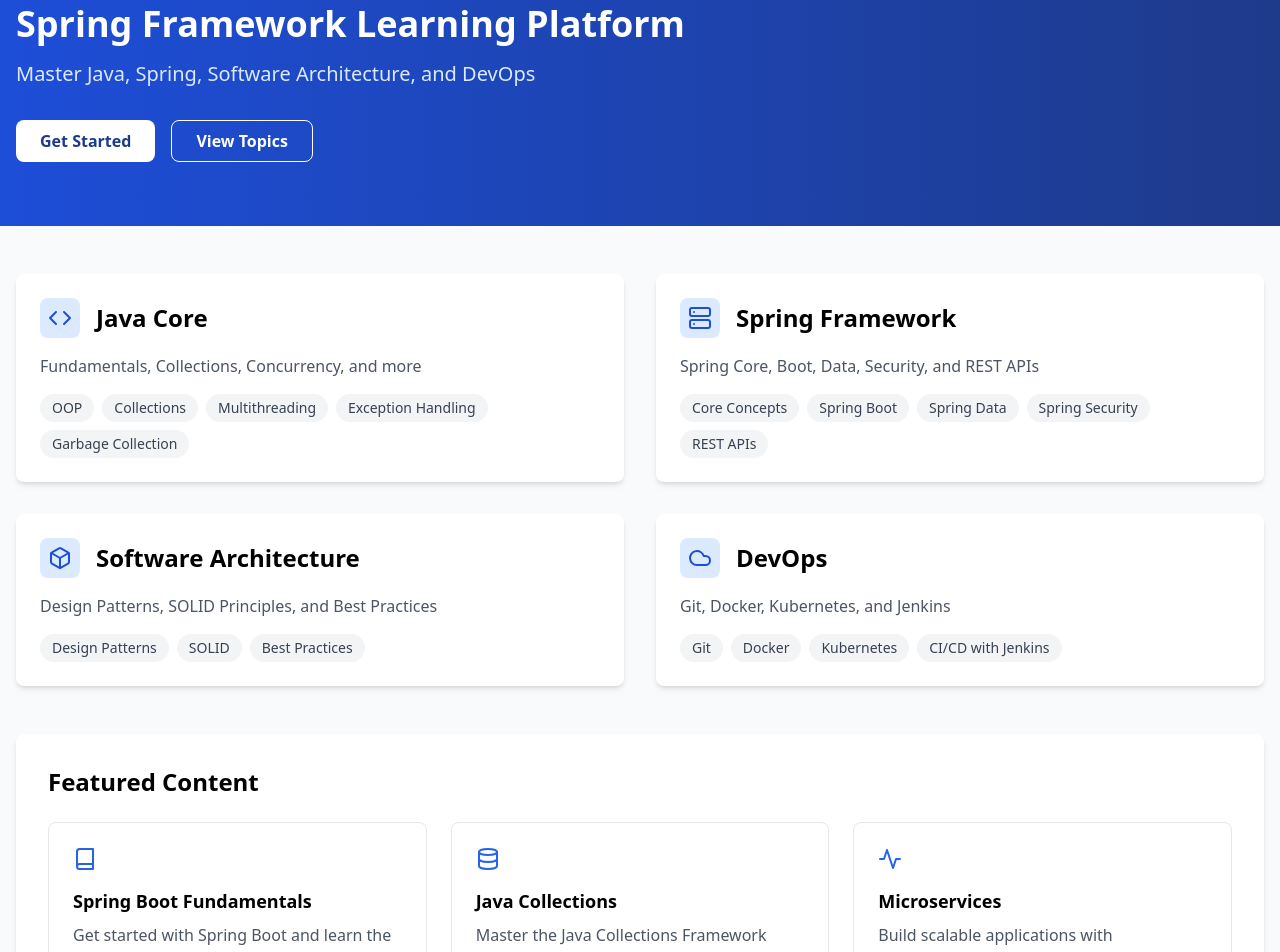
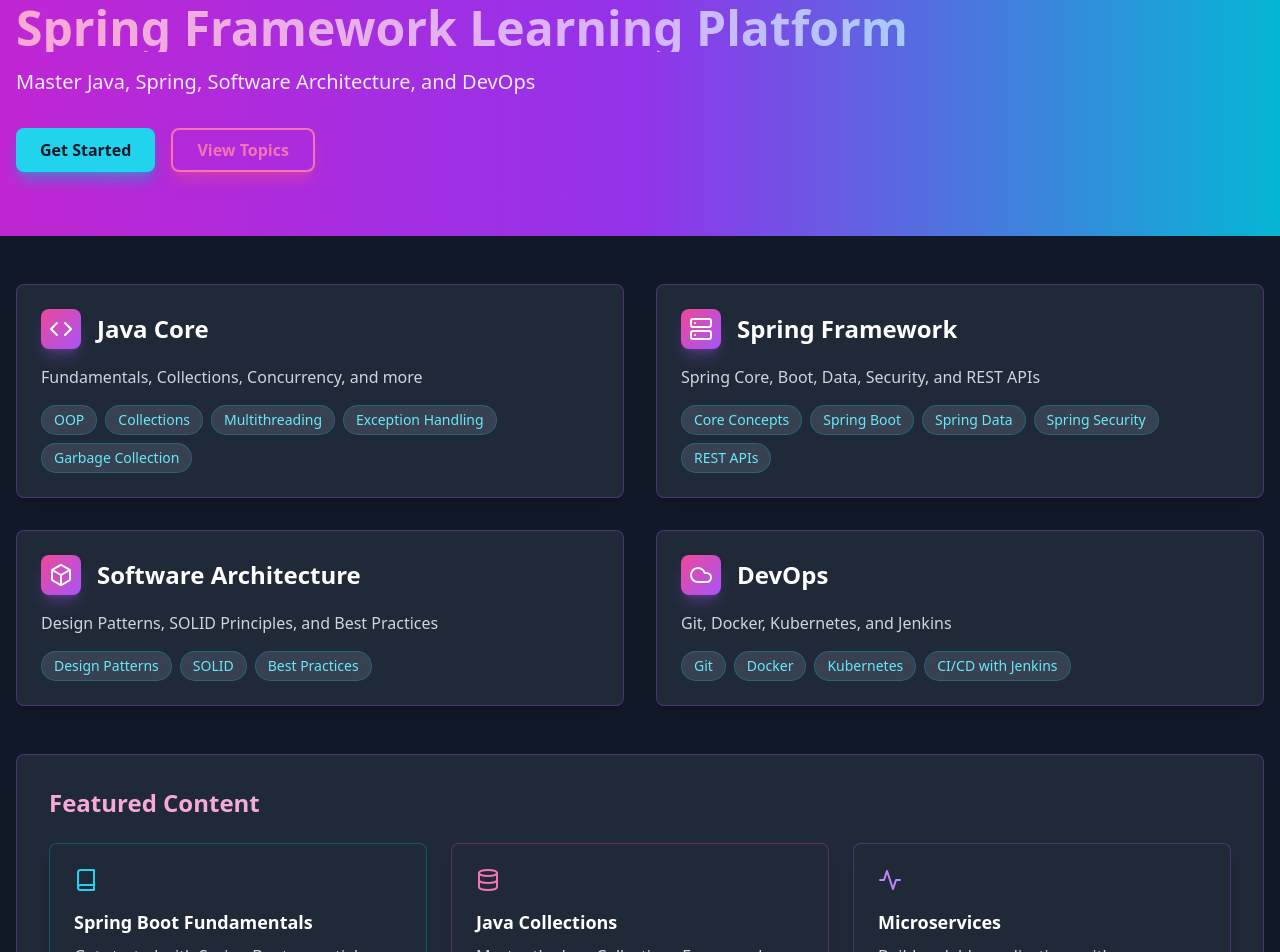
Before and after one commit to Hamza-EL-KHATIB/spring-learning-platform, a React (Create React App) app: page / in a window 1280 px wide. Shown: the part 60-1012 px from the top of the page. Built offline with nearby package versions, Linux system fonts and the light colour scheme.

Commit message:
feat: Changing color scheme

```diff
--- a/package.json
+++ b/package.json
@@ -13,9 +13,10 @@
     "web-vitals": "^2.1.4"
   },
   "devDependencies": {
-    "tailwindcss": "^3.3.0",
+    "@babel/plugin-proposal-private-property-in-object": "^7.21.11",
+    "autoprefixer": "^10.4.16",
     "postcss": "^8.4.31",
-    "autoprefixer": "^10.4.16"
+    "tailwindcss": "^3.3.0"
   },
   "scripts": {
     "start": "react-scripts start",
--- a/src/pages/HomePage.js
+++ b/src/pages/HomePage.js
@@ -1,5 +1,5 @@
 import React from 'react';
-import { Code, Book, Box, Server, Lock, Cloud, Database, Activity } from 'lucide-react';
+import { Code, Book, Box, Server, Cloud, Database, Activity } from 'lucide-react';
 
 const HomePage = () => {
     const mainTopics = [
@@ -34,17 +34,19 @@
     ];
 
     return (
-        <div className="min-h-screen bg-gray-50">
+        <div className="min-h-screen bg-gray-900">
             {/* Hero Section */}
-            <div className="bg-gradient-to-r from-blue-700 to-blue-900 text-white">
+            <div className="bg-gradient-to-r from-fuchsia-600 via-purple-600 to-cyan-500 text-white">
                 <div className="container mx-auto px-4 py-16">
-                    <h1 className="text-4xl font-bold mb-4">Spring Framework Learning Platform</h1>
-                    <p className="text-xl text-blue-100 mb-8">Master Java, Spring, Software Architecture, and DevOps</p>
+                    <h1 className="text-5xl font-bold mb-4 text-transparent bg-clip-text bg-gradient-to-r from-pink-300 via-purple-300 to-cyan-300">
+                        Spring Framework Learning Platform
+                    </h1>
+                    <p className="text-xl text-purple-100 mb-8">Master Java, Spring, Software Architecture, and DevOps</p>
                     <div className="flex gap-4">
-                        <button className="bg-white text-blue-900 px-6 py-2 rounded-lg font-semibold hover:bg-blue-50 transition-colors">
+                        <button className="bg-cyan-400 text-gray-900 px-6 py-2 rounded-lg font-semibold hover:bg-cyan-300 transition-colors shadow-lg shadow-cyan-500/50">
                             Get Started
                         </button>
-                        <button className="border border-white text-white px-6 py-2 rounded-lg font-semibold hover:bg-blue-800 transition-colors">
+                        <button className="border-2 border-pink-400 text-pink-400 px-6 py-2 rounded-lg font-semibold hover:bg-pink-400 hover:text-white transition-colors shadow-lg shadow-pink-500/50">
                             View Topics
                         </button>
                     </div>
@@ -58,20 +60,20 @@
                     {mainTopics.map((topic) => (
                         <div
                             key={topic.id}
-                            className="bg-white rounded-lg shadow-md p-6 hover:shadow-lg transition-shadow"
+                            className="bg-gray-800 rounded-lg shadow-lg p-6 hover:shadow-xl transition-shadow border border-purple-500/30 hover:border-pink-500/50"
                         >
                             <div className="flex items-center gap-4 mb-4">
-                                <div className="p-2 bg-blue-100 rounded-lg text-blue-700">
+                                <div className="p-2 bg-gradient-to-br from-pink-500 to-purple-500 rounded-lg text-white shadow-lg shadow-purple-500/30">
                                     {topic.icon}
                                 </div>
-                                <h2 className="text-2xl font-bold">{topic.title}</h2>
+                                <h2 className="text-2xl font-bold text-white">{topic.title}</h2>
                             </div>
-                            <p className="text-gray-600 mb-4">{topic.description}</p>
+                            <p className="text-gray-300 mb-4">{topic.description}</p>
                             <div className="flex flex-wrap gap-2">
                                 {topic.topics.map((subtopic, index) => (
                                     <span
                                         key={index}
-                                        className="bg-gray-100 text-gray-700 px-3 py-1 rounded-full text-sm"
+                                        className="bg-gray-700 text-cyan-300 px-3 py-1 rounded-full text-sm border border-cyan-500/30"
                                     >
                     {subtopic}
                   </span>
@@ -82,24 +84,32 @@
                 </div>
 
                 {/* Featured Content */}
-                <div className="bg-white rounded-lg shadow-md p-8 mb-12">
-                    <h2 className="text-2xl font-bold mb-6">Featured Content</h2>
+                <div className="bg-gray-800 rounded-lg shadow-lg p-8 mb-12 border border-purple-500/30">
+                    <h2 className="text-2xl font-bold mb-6 text-transparent bg-clip-text bg-gradient-to-r from-pink-300 to-purple-300">
+                        Featured Content
+                    </h2>
                     <div className="grid grid-cols-1 md:grid-cols-3 gap-6">
-                        <FeaturedCard
-                            icon={<Book className="w-6 h-6" />}
-                            title="Spring Boot Fundamentals"
-                            description="Get started with Spring Boot and learn the core concepts"
-                        />
-                        <FeaturedCard
-                            icon={<Database className="w-6 h-6" />}
-                            title="Java Collections"
-                            description="Master the Java Collections Framework"
-                        />
-                        <FeaturedCard
-                            icon={<Activity className="w-6 h-6" />}
-                            title="Microservices"
-                            description="Build scalable applications with microservices"
-                        />
+                        <div className="bg-gray-800 border border-cyan-500/30 rounded-lg p-6 hover:border-cyan-400/50 transition-colors shadow-lg">
+                            <div className="text-cyan-400 mb-4">
+                                <Book className="w-6 h-6" />
+                            </div>
+                            <h3 className="text-lg font-semibold mb-2 text-white">Spring Boot Fundamentals</h3>
+                            <p className="text-gray-300">Get started with Spring Boot essentials</p>
+                        </div>
+                        <div className="bg-gray-800 border border-pink-500/30 rounded-lg p-6 hover:border-pink-400/50 transition-colors shadow-lg">
+                            <div className="text-pink-400 mb-4">
+                                <Database className="w-6 h-6" />
+                            </div>
+                            <h3 className="text-lg font-semibold mb-2 text-white">Java Collections</h3>
+                            <p className="text-gray-300">Master the Java Collections Framework</p>
+                        </div>
+                        <div className="bg-gray-800 border border-purple-500/30 rounded-lg p-6 hover:border-purple-400/50 transition-colors shadow-lg">
+                            <div className="text-purple-400 mb-4">
+                                <Activity className="w-6 h-6" />
+                            </div>
+                            <h3 className="text-lg font-semibold mb-2 text-white">Microservices</h3>
+                            <p className="text-gray-300">Build scalable applications with microservices</p>
+                        </div>
                     </div>
                 </div>
             </div>
@@ -107,13 +117,4 @@
     );
 };
 
-// Featured Card Component
-const FeaturedCard = ({ icon, title, description }) => (
-    <div className="border border-gray-200 rounded-lg p-6 hover:border-blue-500 transition-colors cursor-pointer">
-        <div className="text-blue-600 mb-4">{icon}</div>
-        <h3 className="text-lg font-semibold mb-2">{title}</h3>
-        <p className="text-gray-600">{description}</p>
-    </div>
-);
-
 export default HomePage;
```
Also changed, not shown: 1 other file (tests, documents, lock files or other folders).
